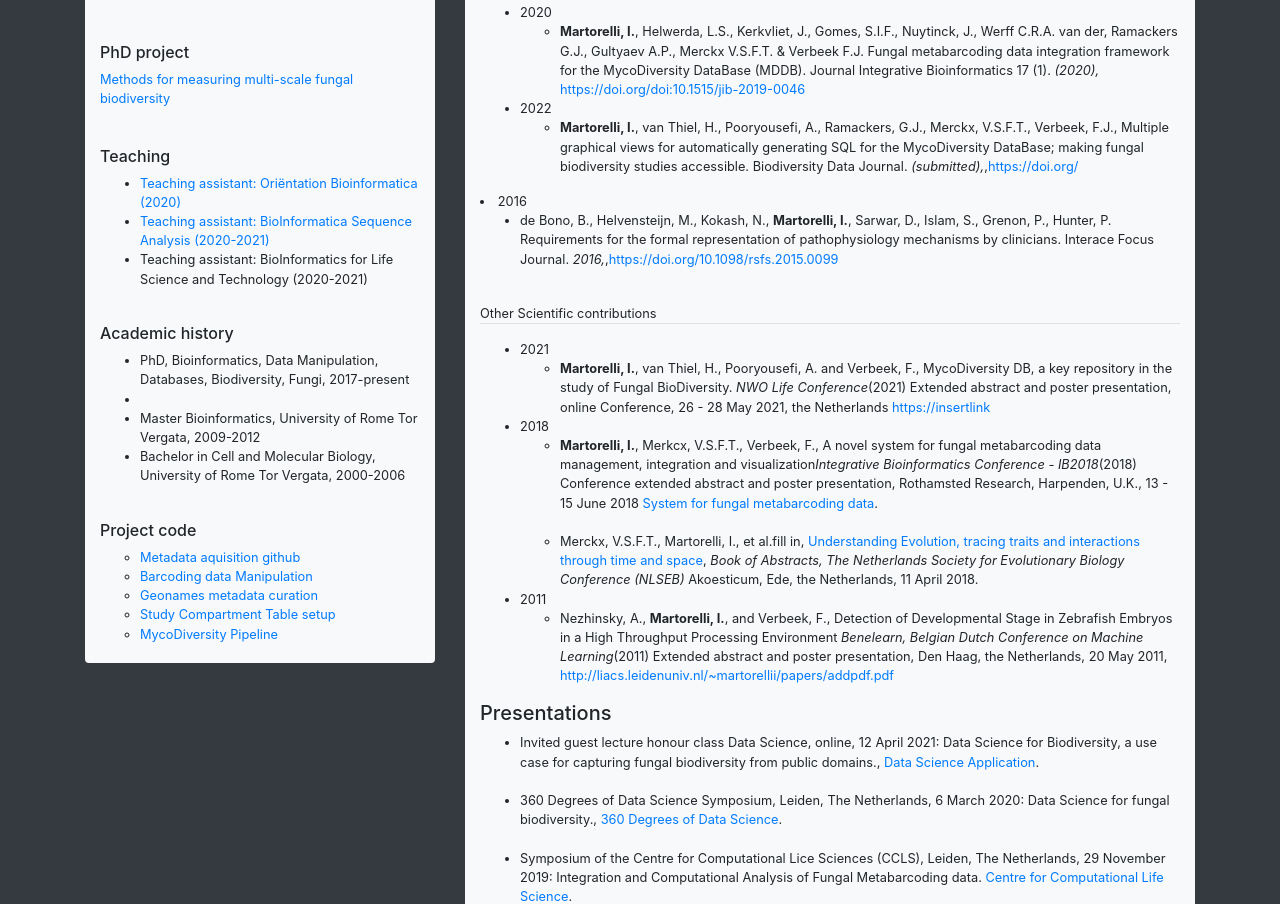
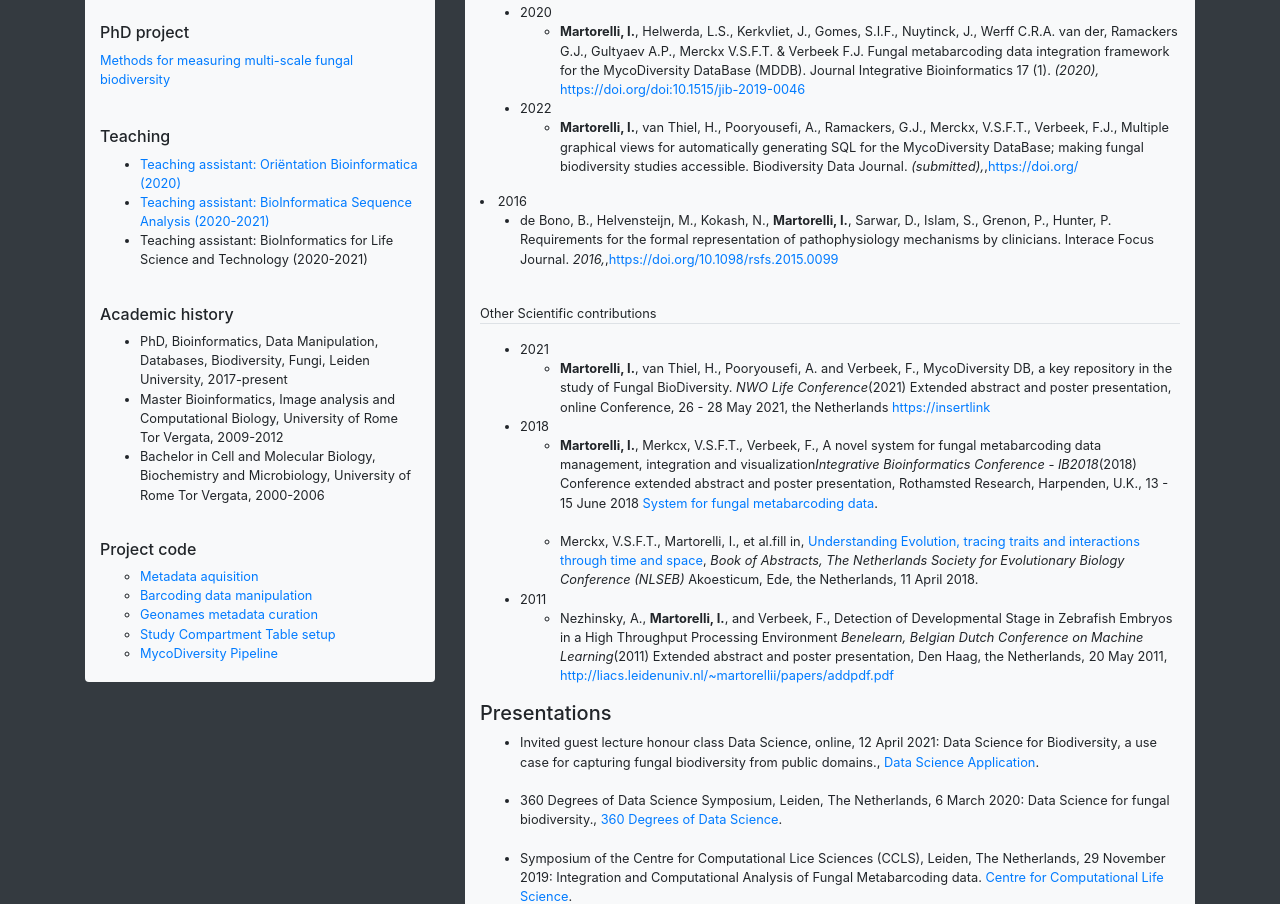
Before and after one commit to imartorelli/imartorelli.github.io, a plain HTML site: page index.html in a window 1280 px wide. Shown: the part 743-1647 px from the top of the page. Drawn offline with nearby package versions, Linux system fonts and the light colour scheme.

Commit message:
fixes in urls

```diff
--- a/index.html
+++ b/index.html
@@ -58,7 +58,7 @@
 												Leiden Institute of Advanced Computer Science<br>
 												<br>
 												E-mail : <u>i.martorelli</u> at <u>liacs.leidenuniv.nl</u><br>
-												ORCID: <a href="http://orcid.org/0000">http://orcid.org/0000</a>
+
             									<br>
             									<a href="https://www.universiteitleiden.nl/en/staffmembers/irene-martorelli">Leiden University</a><br>
             									<a href="https://www.linkedin.com/in/irenemartorelli/">LinkedIn</a><br>
@@ -84,7 +84,7 @@
 				            </ol>
             				<br>
 
-  							<br><br><br>
+  							<br><br>
 
 			            <h6 class=" border-none">PhD project</h6>
 
@@ -115,20 +115,20 @@ multi-scale fungal biodiversity</a>
 
 				            <ul>
 				             <li>
-				              PhD, Bioinformatics, Data Manipulation, Databases, Biodiversity, Fungi, 2017-present
+				              PhD, Bioinformatics, Data Manipulation, Databases, Biodiversity, Fungi, Leiden University, 2017-present
+
 				            <li>
-				            <li>
-				              Master Bioinformatics, University of Rome Tor Vergata, 2009-2012
+				              Master Bioinformatics, Image analysis and Computational Biology, University of Rome Tor Vergata, 2009-2012
 				         		<li>
-				         			Bachelor in Cell and Molecular Biology, University of Rome Tor Vergata, 2000-2006
+				         			Bachelor in Cell and Molecular Biology, Biochemistry and Microbiology, University of Rome Tor Vergata, 2000-2006
 				         		</li>
 				            </ul>
 				         	<br>
 	          			<h6 class=" border-none">Project code</h6>
 				            <ol class="list-unstyled mb-0">
 				             <ul>
-				                <li><a href="https://github.com/imartorelli/ncbi_data_acquisition">Metadata aquisition github</a></li>
-				                <li><a href="https://github.com/imartorelli/PROFUNGIS_post_processing">Barcoding data Manipulation</a></li>
+				                <li><a href="https://github.com/imartorelli/ncbi_data_acquisition">Metadata aquisition</a></li>
+				                <li><a href="https://github.com/imartorelli/PROFUNGIS_post_processing">Barcoding data manipulation</a></li>
 				                <li><a href="https://github.com/imartorelli/metadata_curation">Geonames metadata curation</a></li>
 				                <li><a href="https://github.com/imartorelli/table_generator">Study Compartment Table setup</a></li>
                         <li><a href="https://github.com/naturalis/mycodiversity">MycoDiversity Pipeline</a></li>
```
